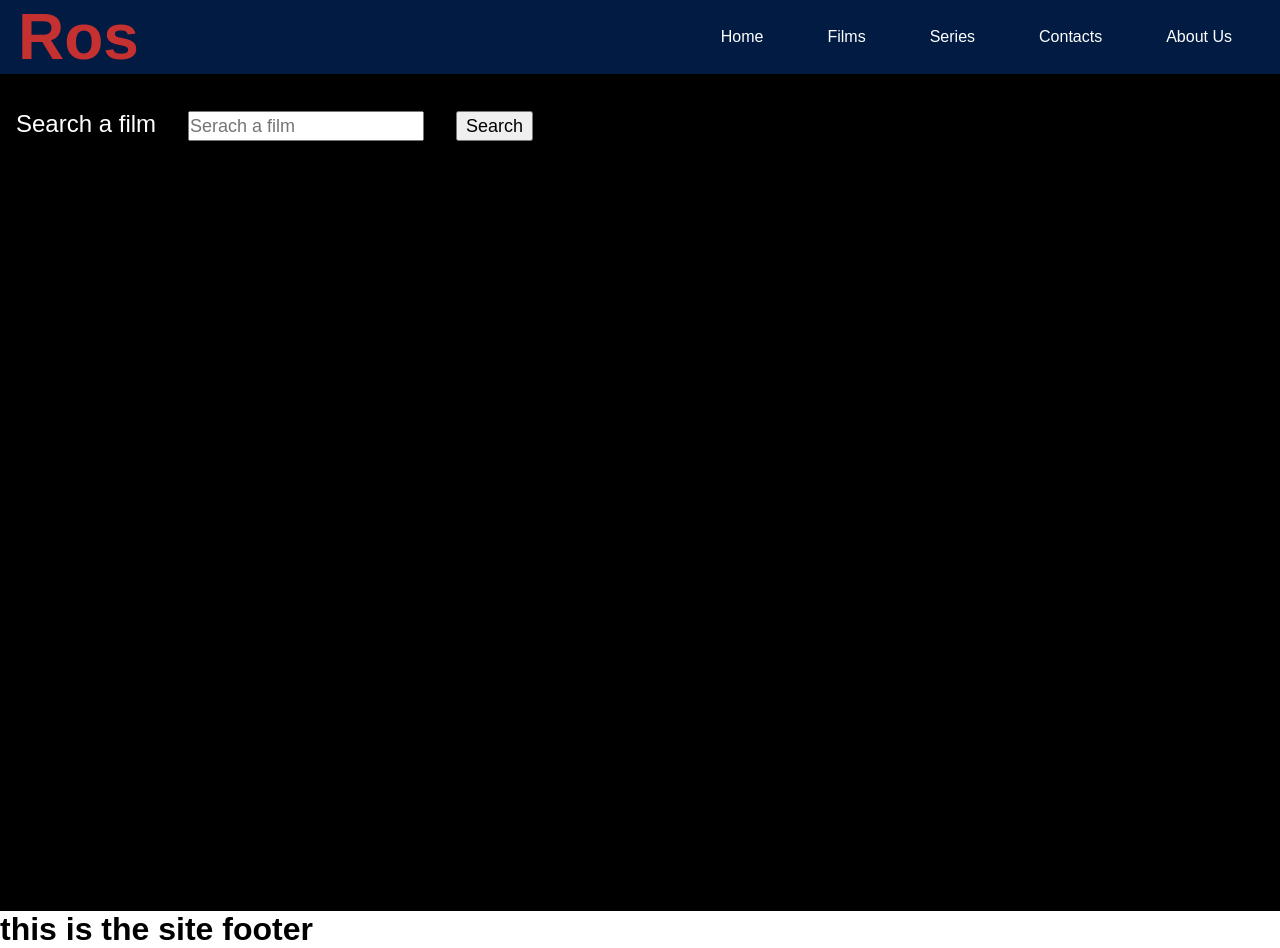
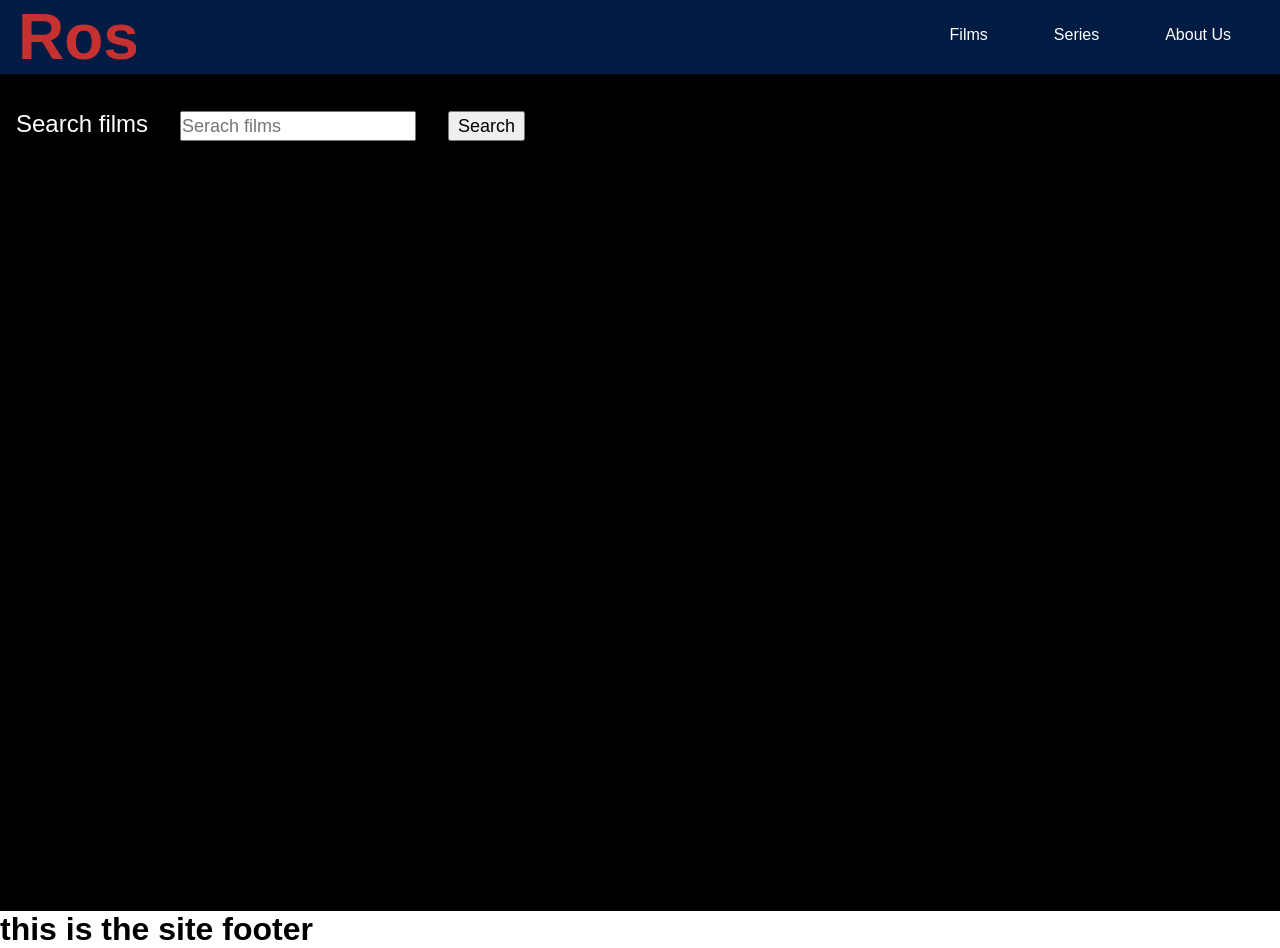
Before and after one commit to ItzArima/vue-boolflix, a Vue app: page / in a window 1280 px wide. Built offline with nearby package versions, Linux system fonts and the light colour scheme; a web font is replaced by a local one.

Commit message:
dynamic search of films/series

```diff
--- a/src/App.vue
+++ b/src/App.vue
@@ -1,7 +1,7 @@
 <template>
   <div class="container">
-    <siteHeader />
-    <siteMain />
+    <siteHeader @films ="films" @series="series" />
+    <siteMain :selection="selection" :reset="reset" />
     <siteFooter />
   </div>
 </template>
@@ -17,6 +17,32 @@ export default {
     siteHeader,
     siteMain,
     siteFooter
+  },
+
+  data(){
+    return {
+      selection : "films",
+      elements : [],
+      reset: 0,
+    }
+  },
+
+  methods:{
+    films(){
+      this.selection = 'films'
+      console.log(this.selection);
+      console.log(this.elements);
+      this.reset = 1;
+    },
+    series(){
+      this.selection = 'series'
+      console.log(this.selection);
+      this.reset = 0;
+    },
+  },
+
+  computed:{
+
   }
 }
 </script>
--- a/src/assets/scss/common.scss
+++ b/src/assets/scss/common.scss
@@ -22,16 +22,19 @@
         display: flex;
         justify-content: right;
         align-items: center;
+        line-height: 100%;
 
-        a{
+
+        p{
             margin: 0 2rem;
             text-decoration: none;
             color: white;
-            height: 100%;
             padding-bottom: 0.25rem;
+            border: 1px solid #021b42;
 
             &:hover{
                 border-bottom: 1px solid white;
+                cursor: pointer;
             }
         }
     }
--- a/src/components/films.vue
+++ b/src/components/films.vue
@@ -1,7 +1,7 @@
 <template>
     <div class="films-container">
-        <search @runApi="getApi"/>
-        <div class="results-container">
+        <search @runApi="getApi" :selection="this.selection"/>
+        <div v-if="reset == 0" class="results-container">
             <div v-for="film in elements" :key="film.id" class="film">
                 <div  class="img-container">
                     <div v-if="film.posterpath =! null" class="image-verifier">
@@ -38,10 +38,16 @@ export default {
         search,
     },
 
+    props:{
+        selection : String,
+        reset : Number
+    },
+
     data(){
         return{
             elements : [],
             myApi : '',
+            resetElement : this.reset
         }
     },
 
@@ -61,10 +67,24 @@ export default {
 
         getApi(searchInput){
             console.log(searchInput);
-            var api = 'https://api.themoviedb.org/3/search/movie?api_key=80d8049aea831dd859481c955e96072b&language=en-US&query='+ searchInput+'&page=1&include_adult=false'
+            var api;
+            if(this.selection === 'films'){
+                api = 'https://api.themoviedb.org/3/search/movie?api_key=80d8049aea831dd859481c955e96072b&language=en-US&query='+ searchInput+'&page=1&include_adult=false'
+            }
+            else if(this.selection === 'series'){
+                api = 'https://api.themoviedb.org/3/search/tv?api_key=80d8049aea831dd859481c955e96072b&language=en-US&query='+ searchInput+'&page=1&include_adult=false'
+            }
             console.log(api);
             this.myApi = api
             this.launchApi();
+            this.reset = 0
+        }
+    },
+
+    computed :{
+        resett(){
+            console.log(this.reset);
+            return this.reset
         }
     }
 }
--- a/src/components/search.vue
+++ b/src/components/search.vue
@@ -1,8 +1,8 @@
 <template>
     <div class="content-container">
         <div class="search-container">
-            <label for="Search">Search a film</label>
-            <input type="text" name="Search" v-model="searchInput" placeholder="Serach a film" />
+            <label for="Search">Search {{selection}}</label>
+            <input type="text" name="Search" v-model="searchInput" :placeholder="'Serach '+this.selection" />
             <button @click="$emit('runApi',searchInput)">Search</button>
         </div>
     </div>
@@ -16,6 +16,10 @@ export default {
         return{
             searchInput : "",
         }
+    },
+
+    props:{
+        selection:String,
     }
 
 }
--- a/src/components/siteHeader.vue
+++ b/src/components/siteHeader.vue
@@ -4,20 +4,22 @@
               <h1>Ros</h1>
         </div>
         <div class="nav-container">
-            <div class="nav">
-                <a href="">Home</a>
-                <a href="">Films</a>
-                <a href="">Series</a>
-                <a href="">Contacts</a>
-                <a href="">About Us</a>
-            </div>
+            <p @click="$emit('films')">Films</p>
+            <p @click="$emit('series')">Series</p>
+            <p>About Us</p>
         </div>
     </div>
 </template>
 
 <script>
 export default {
-    name : 'siteHeader'
+    name : 'siteHeader',
+
+    data(){
+        return {
+            selection : ""
+        }
+    }
 }
 </script>
 
--- a/src/components/siteMain.vue
+++ b/src/components/siteMain.vue
@@ -1,7 +1,7 @@
 <template>
     <div class="main-container">
         <h1>Welcome to Ros</h1>
-        <films />
+        <films :selection="this.selection"/>
     </div>
 </template>
 
@@ -12,7 +12,18 @@ export default {
     name: "siteMain",
     components :{
         films
-    }
+    },
+
+    data(){
+        return{
+            fselection : "",
+        }
+    },
+
+    props :{
+        selection : String,
+        reset : Number,
+    },
 };
 </script>
 
```
Also changed, not shown: src/assets/img/flags/da.png (renamed from src/assets/img/flags/dk.png), src/assets/img/flags/uk.png (added).
